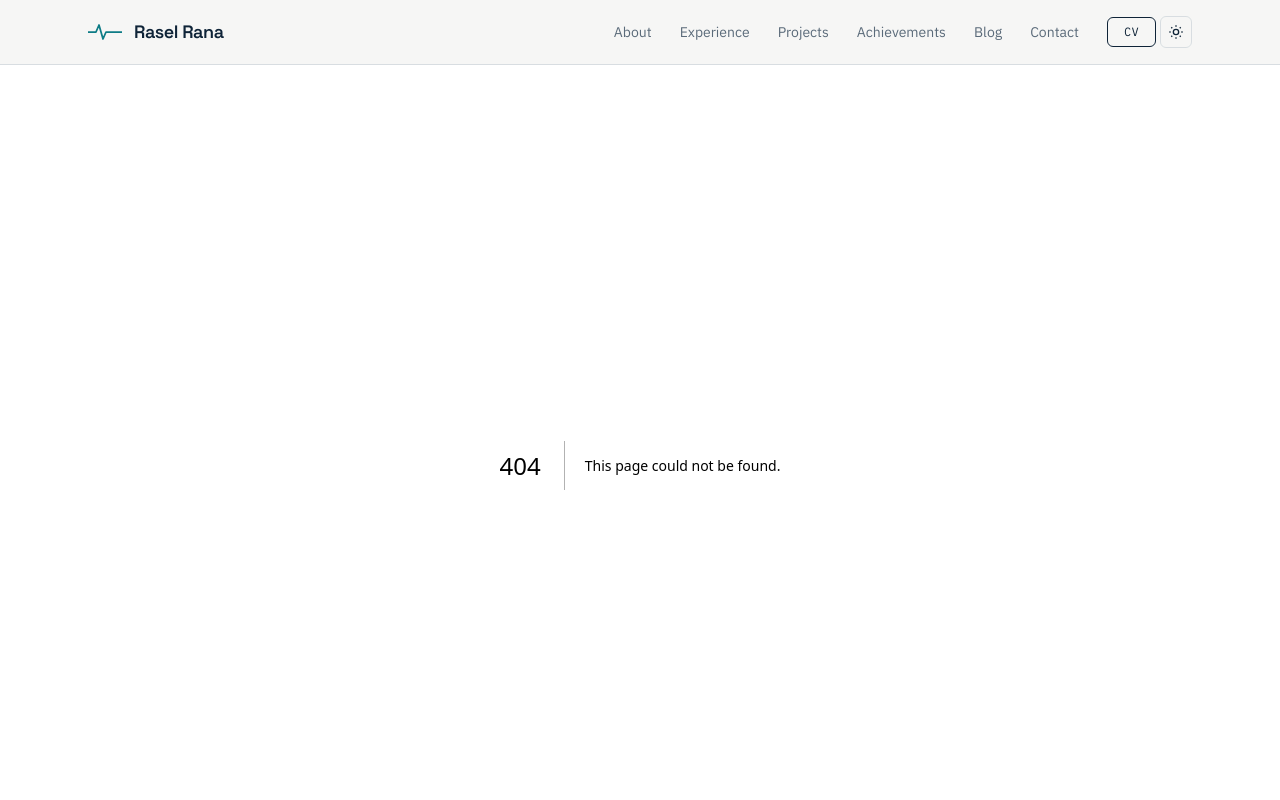
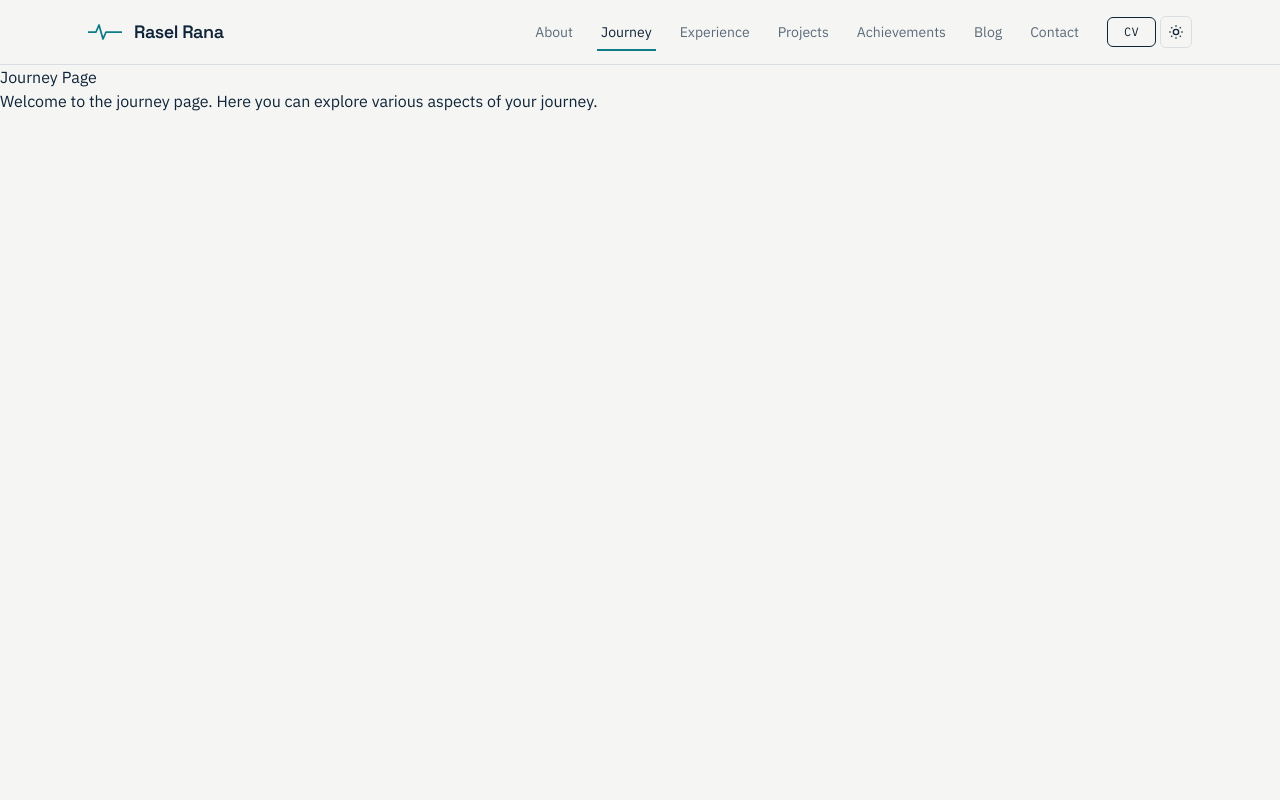
Before and after one commit to rasel-btcl/raselrana-web, a Next.js app: page /journey in a window 1280 px wide. Before the commit this address had no page. Shown: the top 800 px of the page. Built offline with nearby package versions, Linux system fonts and the light colour scheme.

Commit message:
The journey page added

```diff
--- /dev/null
+++ b/src/app/journey/page.jsx
@@ -0,0 +1,11 @@
+export default function JourneyPage() {
+  return (
+    <div>
+      <h1>Journey Page</h1>
+      <p>
+        Welcome to the journey page. Here you can explore various aspects of
+        your journey.
+      </p>
+    </div>
+  );
+}
--- a/src/components/layout/MobileMenu.jsx
+++ b/src/components/layout/MobileMenu.jsx
@@ -2,14 +2,38 @@
 
 import { motion } from "motion/react";
 import Link from "next/link";
+import { useEffect, useSyncExternalStore } from "react";
+import { createPortal } from "react-dom";
+
+const emptySubscribe = () => () => {};
+
+function useIsMounted() {
+  return useSyncExternalStore(
+    emptySubscribe,
+    () => true, // client snapshot
+    () => false, // server snapshot
+  );
+}
 
 export default function MobileMenu({ links, pathname, onClose }) {
-  return (
+  const mounted = useIsMounted();
+
+  useEffect(() => {
+    const original = document.body.style.overflow;
+    document.body.style.overflow = "hidden";
+    return () => {
+      document.body.style.overflow = original;
+    };
+  }, []);
+
+  if (!mounted) return null;
+
+  return createPortal(
     <motion.div
       initial={{ opacity: 0 }}
       animate={{ opacity: 1 }}
       exit={{ opacity: 0 }}
-      className="fixed inset-0 z-50 bg-[var(--ink)]/40 md:hidden"
+      className="fixed inset-0 z-[100] bg-[var(--ink)]/40 md:hidden"
       onClick={onClose}
     >
       <motion.nav
@@ -60,6 +84,7 @@ export default function MobileMenu({ links, pathname, onClose }) {
           Download CV
         </Link>
       </motion.nav>
-    </motion.div>
+    </motion.div>,
+    document.body,
   );
 }
--- a/src/components/layout/Navbar.jsx
+++ b/src/components/layout/Navbar.jsx
@@ -9,6 +9,7 @@ import MobileMenu from "./MobileMenu";
 
 const NAV_LINKS = [
   { label: "About", href: "/about" },
+  { label: "Journey", href: "/journey" },
   { label: "Experience", href: "/experience" },
   { label: "Projects", href: "/projects" },
   { label: "Achievements", href: "/achievements" },
```
